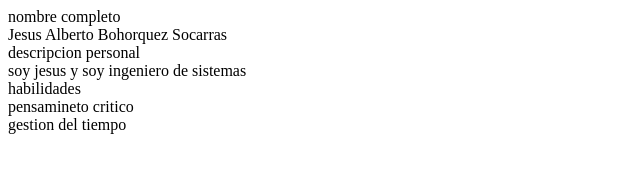
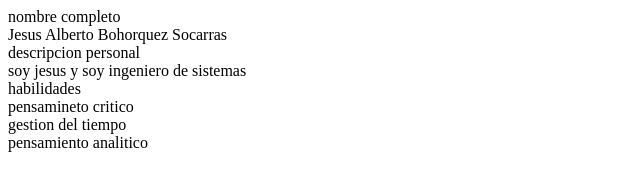
Before and after one commit to Jesusboho/parcial_1, a plain HTML site: page index.html in a window 1280 px wide. Shown: the whole page, without its empty margins (0-640 px from the left). Drawn offline with Linux system fonts and the light colour scheme.

Commit message:
eight commit

```diff
--- a/index.html
+++ b/index.html
@@ -13,5 +13,6 @@
     <div>habilidades</div>
     <div>pensamineto critico</div>
     <div>gestion del tiempo</div>
+    <div>pensamiento analitico</div>
 </body>
 </html>
```
